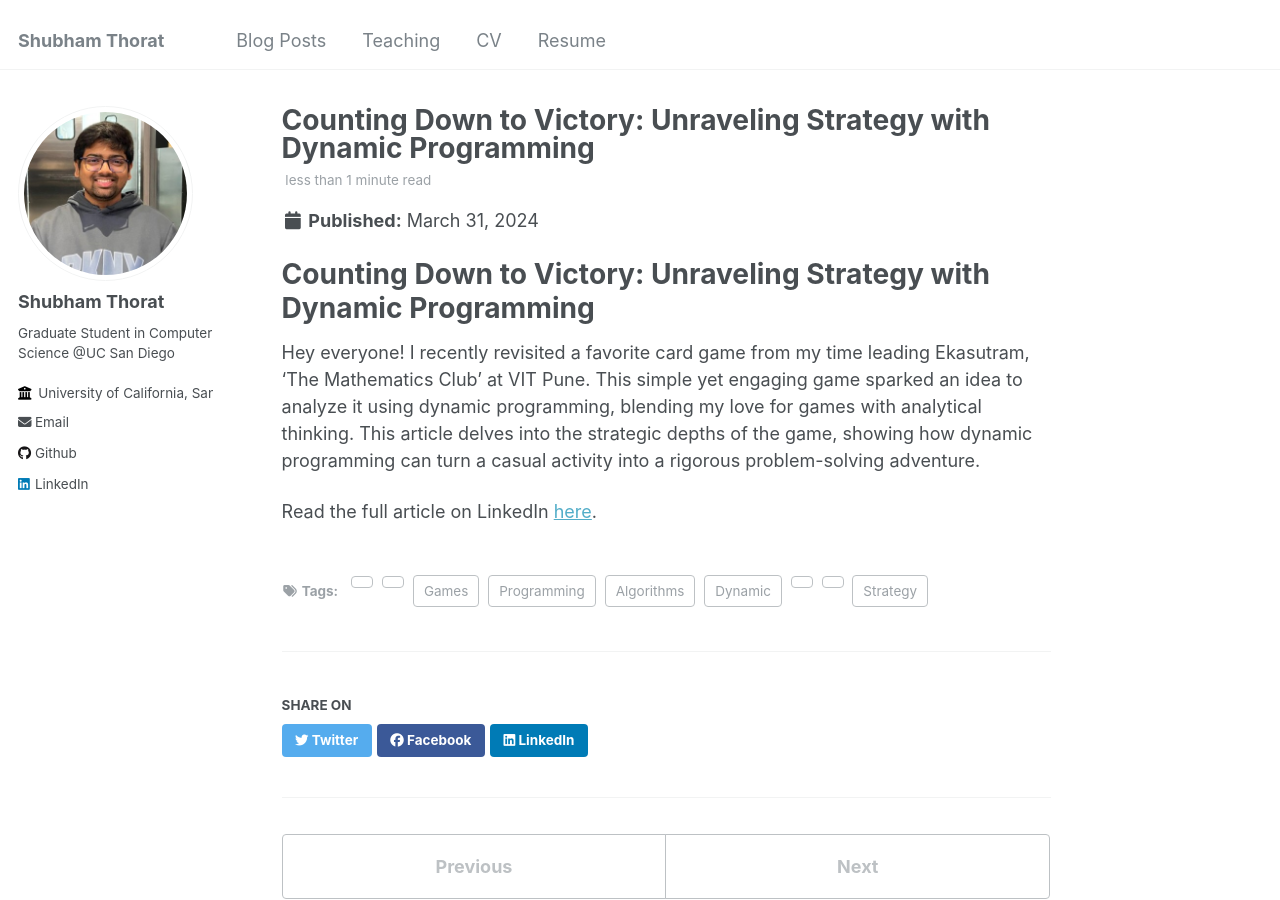
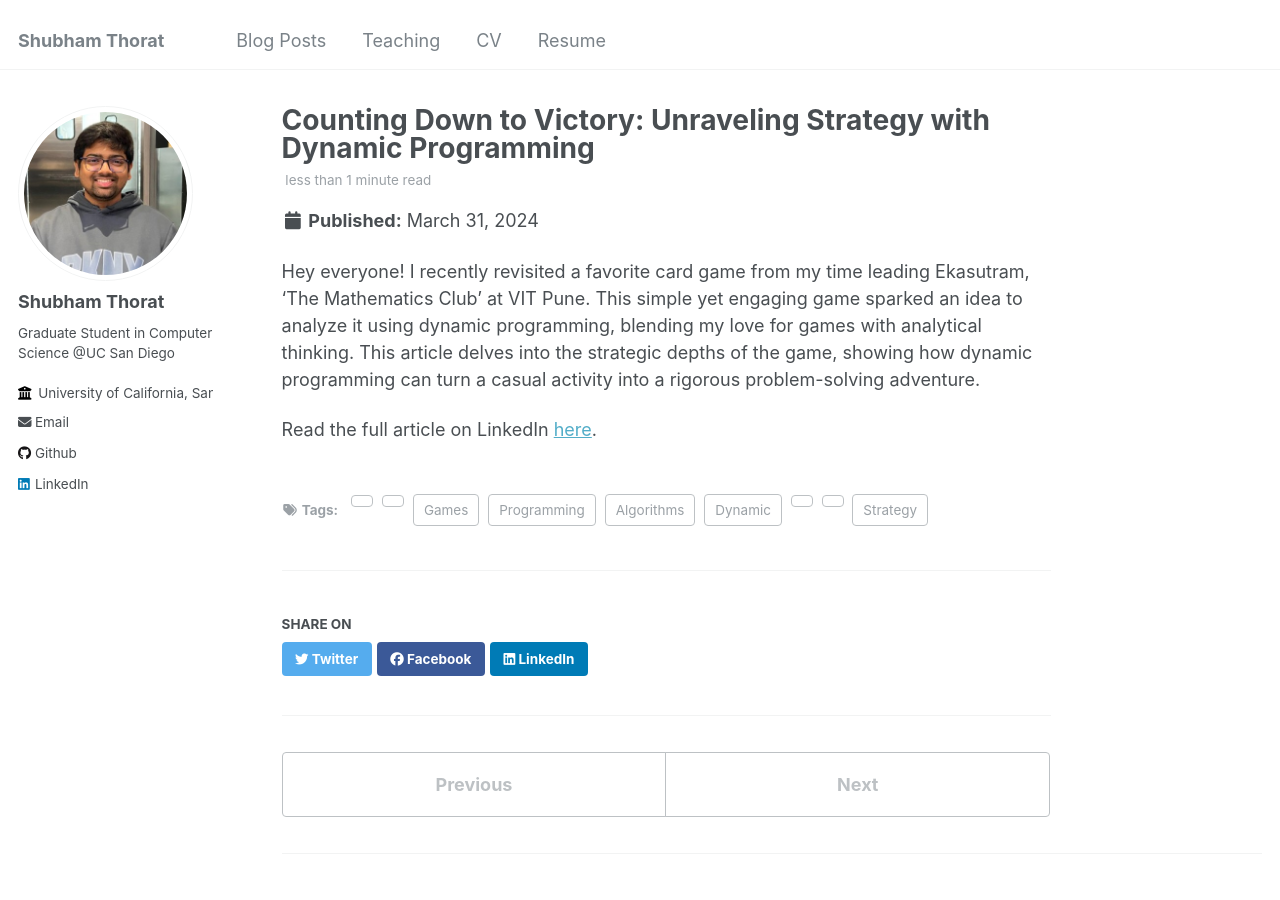
Before and after one commit to shubham4104/shubham4104.github.io, a Jekyll site: the page built from _posts/2024-03-31-Counting-Down-to-Victory-Unraveling-Strategy-with-Dynamic-Programming.md, in a window 1280 px wide and 900 px high. Built offline with Jekyll 4.4.1, drawn with Linux system fonts in a browser that asks for light colours.

Commit message:
Update 2024-03-31-Counting-Down-to-Victory-Unraveling-Strategy-with-Dynamic-Programming.md

```diff
--- a/_posts/2024-03-31-Counting-Down-to-Victory-Unraveling-Strategy-with-Dynamic-Programming.md
+++ b/_posts/2024-03-31-Counting-Down-to-Victory-Unraveling-Strategy-with-Dynamic-Programming.md
@@ -5,8 +5,6 @@ permalink: /blog/counting-down-to-victory
 tags: Dynamic Programming, Strategy Games, Algorithms
 ---
 
-# Counting Down to Victory: Unraveling Strategy with Dynamic Programming
-
 Hey everyone! I recently revisited a favorite card game from my time leading Ekasutram, 'The Mathematics Club' at VIT Pune. This simple yet engaging game sparked an idea to analyze it using dynamic programming, blending my love for games with analytical thinking. This article delves into the strategic depths of the game, showing how dynamic programming can turn a casual activity into a rigorous problem-solving adventure.
 
 Read the full article on LinkedIn [here](https://www.linkedin.com/pulse/counting-down-victory-unraveling-strategy-dynamic-shubham-thorat-zly0c/?trackingId=7bdTs%2FpjRL9E%2FjelZc6JpQ%3D%3D).
```
